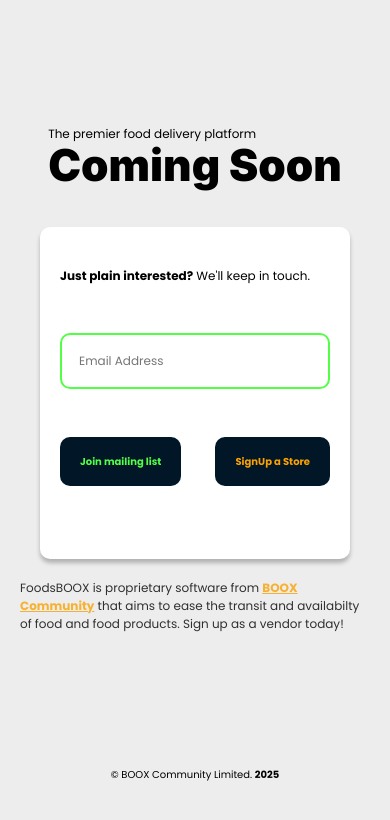
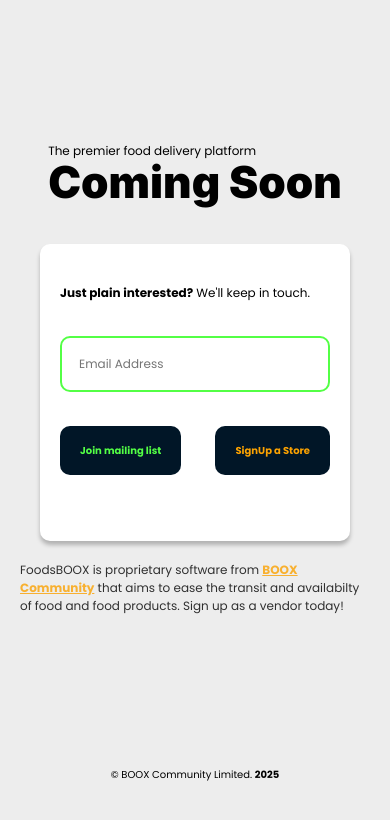
Before and after one commit to georgeAkonjom/FoodsBOOX_coming_soon_page, a React (Vite) app in the folder front_end/: page / in a window 390 px wide. Shown: the top 820 px of the page. Built offline with nearby package versions, Linux system fonts and the light colour scheme.

Commit message:
form gap, responsivity fixes

```diff
--- a/front_end/src/App.css
+++ b/front_end/src/App.css
@@ -117,4 +117,6 @@
     padding-left: 2rem;
     padding-right: 2rem;
   }
+  form {
+    gap: .8rem;
 }
```
